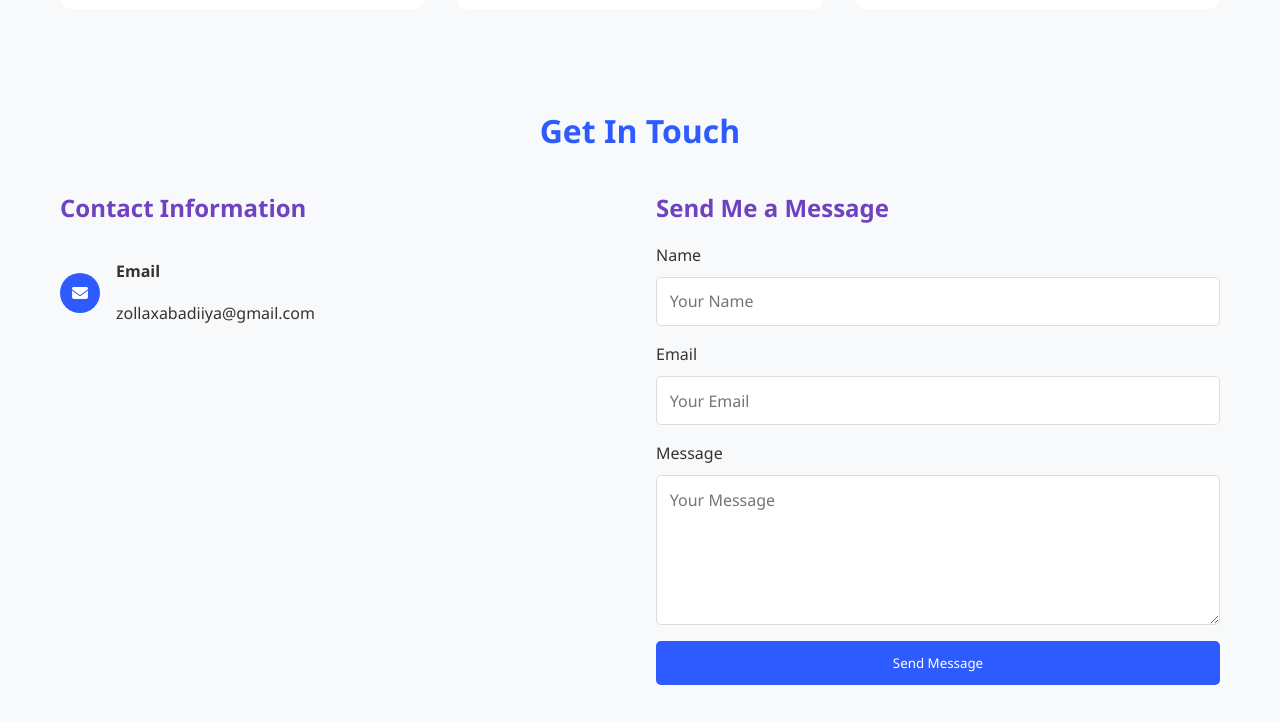
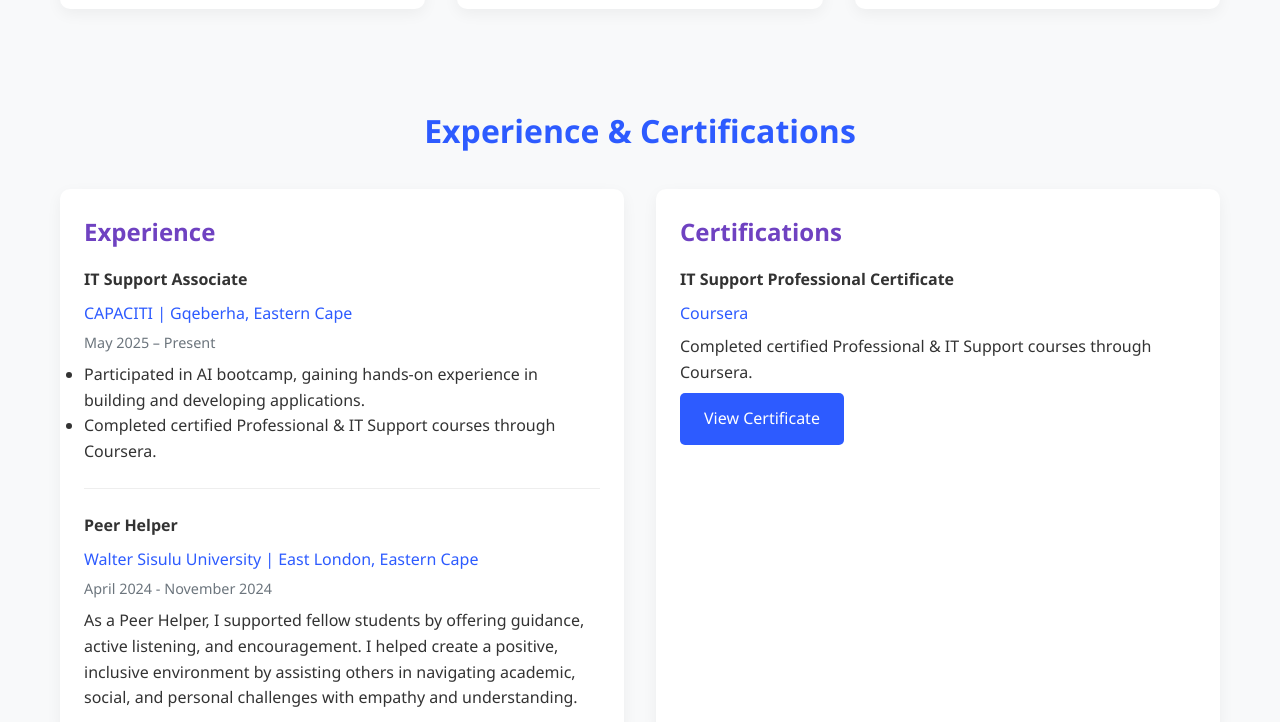
Before and after one commit to Azola923/Azola_portfolio.github.io, a plain HTML site: page index.html in a window 1280 px wide. Shown: the part 2078-2800 px from the top of the page. Drawn offline with Linux system fonts and the light colour scheme.

Commit message:
Update index.html

```diff
--- a/index.html
+++ b/index.html
@@ -196,7 +196,7 @@
             background: white;
             border-radius: 10px;
             overflow: hidden;
-            box-shadow: 0 5px and 15px rgba(0, 0, 0, 0.05);
+            box-shadow: 0 5px 15px rgba(0, 0, 0, 0.05);
             transition: transform 0.3s ease;
         }
 
@@ -230,58 +230,50 @@
             margin-bottom: 0.5rem;
         }
 
-        /* Contact Section */
-        .contact-container {
+        /* Experience & Certifications Section */
+        .exp-cert-container {
             display: grid;
             grid-template-columns: 1fr 1fr;
             gap: 2rem;
         }
 
-        .contact-info {
-            display: flex;
-            flex-direction: column;
-            gap: 1rem;
+        .exp-cert-card {
+            background: white;
+            padding: 1.5rem;
+            border-radius: 10px;
+            box-shadow: 0 5px 15px rgba(0, 0, 0, 0.05);
         }
 
-        .contact-item {
-            display: flex;
-            align-items: center;
-            gap: 1rem;
+        .exp-cert-item {
+            margin-bottom: 1.5rem;
+            padding-bottom: 1.5rem;
+            border-bottom: 1px solid #eee;
         }
 
-        .contact-icon {
-            width: 40px;
-            height: 40px;
-            background: var(--primary);
-            color: white;
-            border-radius: 50%;
-            display: flex;
-            align-items: center;
-            justify-content: center;
+        .exp-cert-item:last-child {
+            margin-bottom: 0;
+            padding-bottom: 0;
+            border-bottom: none;
         }
 
-        form {
-            display: flex;
-            flex-direction: column;
-            gap: 1rem;
+        .exp-cert-title {
+            font-weight: 600;
+            margin-bottom: 0.5rem;
         }
 
-        .form-group {
-            display: flex;
-            flex-direction: column;
-            gap: 0.5rem;
+        .exp-cert-org {
+            color: var(--primary);
+            font-weight: 500;
         }
 
-        input, textarea {
-            padding: 0.8rem;
-            border: 1px solid #ddd;
-            border-radius: 5px;
-            font-size: 1rem;
+        .exp-cert-date {
+            color: var(--gray);
+            font-size: 0.9rem;
+            margin: 0.3rem 0;
         }
 
-        textarea {
-            min-height: 150px;
-            resize: vertical;
+        .exp-cert-desc {
+            margin-top: 0.5rem;
         }
 
         /* Footer */
@@ -320,7 +312,7 @@
         /* Responsive Design */
         @media (max-width: 768px) {
             .about-content,
-            .contact-container {
+            .exp-cert-container {
                 grid-template-columns: 1fr;
             }
 
@@ -346,7 +338,7 @@
             <p>IT Support Specialist/ Network Engineer & AI/ML Enthusiast</p>
             <div style="margin-top: 1.5rem;">
                 <a href="#projects" class="btn">View My Work</a>
-                <a href="#contact" class="btn btn-outline" style="margin-left: 1rem;">Contact Me</a>
+                <a href="#experience" class="btn btn-outline" style="margin-left: 1rem;">Experience & Certifications</a>
             </div>
         </div>
     </header>
@@ -360,7 +352,7 @@
                 <li><a href="#about">About</a></li>
                 <li><a href="#skills">Skills</a></li>
                 <li><a href="#projects">Projects</a></li>
-                <li><a href="#contact">Contact</a></li>
+                <li><a href="#experience">Experience & Certifications</a></li>
             </ul>
         </div>
     </nav>
@@ -578,40 +570,44 @@
         </div>
     </section>
 
-    <!-- Contact Section -->
-    <section id="contact" style="background-color: #f8f9fa;">
+    <!-- Experience & Certifications Section -->
+    <section id="experience" style="background-color: #f8f9fa;">
         <div class="container">
-            <h2 class="section-title">Get In Touch</h2>
-            <div class="contact-container">
-                <div class="contact-info">
-                    <h3>Contact Information</h3>
-                    <div class="contact-item">
-                        <div class="contact-icon">
-                            <i class="fas fa-envelope"></i>
+            <h2 class="section-title">Experience & Certifications</h2>
+            <div class="exp-cert-container">
+                <div class="exp-cert-card">
+                    <h3>Experience</h3>
+                    <div class="exp-cert-item">
+                        <div class="exp-cert-title">IT Support Associate</div>
+                        <div class="exp-cert-org">CAPACITI | Gqeberha, Eastern Cape</div>
+                        <div class="exp-cert-date">May 2025 – Present</div>
+                        <div class="exp-cert-desc">
+                            <ul>
+                                <li>Participated in AI bootcamp, gaining hands-on experience in building and developing applications.</li>
+                                <li>Completed certified Professional & IT Support courses through Coursera.</li>
+                            </ul>
                         </div>
-                        <div>
-                            <h4>Email</h4>
-                            <p>zollaxabadiiya@gmail.com</p>
+                    </div>
+                    <div class="exp-cert-item">
+                        <div class="exp-cert-title">Peer Helper</div>
+                        <div class="exp-cert-org">Walter Sisulu University | East London, Eastern Cape</div>
+                        <div class="exp-cert-date">April 2024 - November 2024</div>
+                        <div class="exp-cert-desc">
+                            <p>As a Peer Helper, I supported fellow students by offering guidance, active listening, and encouragement. I helped create a positive, inclusive environment by assisting others in navigating academic, social, and personal challenges with empathy and understanding.</p>
                         </div>
                     </div>
                 </div>
-                <div>
-                    <h3>Send Me a Message</h3>
-                    <form>
-                        <div class="form-group">
-                            <label for="name">Name</label>
-                            <input type="text" id="name" placeholder="Your Name">
+
+                <div class="exp-cert-card">
+                    <h3>Certifications</h3>
+                    <div class="exp-cert-item">
+                        <div class="exp-cert-title">IT Support Professional Certificate</div>
+                        <div class="exp-cert-org">Coursera</div>
+                        <div class="exp-cert-desc">
+                            <p>Completed certified Professional & IT Support courses through Coursera.</p>
+                            <a href="https://coursera.org/share/153cb8a9106b1876eaaa3bac5a13a3ee" class="btn" style="margin-top: 0.5rem;">View Certificate</a>
                         </div>
-                        <div class="form-group">
-                            <label for="email">Email</label>
-                            <input type="email" id="email" placeholder="Your Email">
-                        </div>
-                        <div class="form-group">
-                            <label for="message">Message</label>
-                            <textarea id="message" placeholder="Your Message"></textarea>
-                        </div>
-                        <button type="submit" class="btn">Send Message</button>
-                    </form>
+                    </div>
                 </div>
             </div>
         </div>
```
